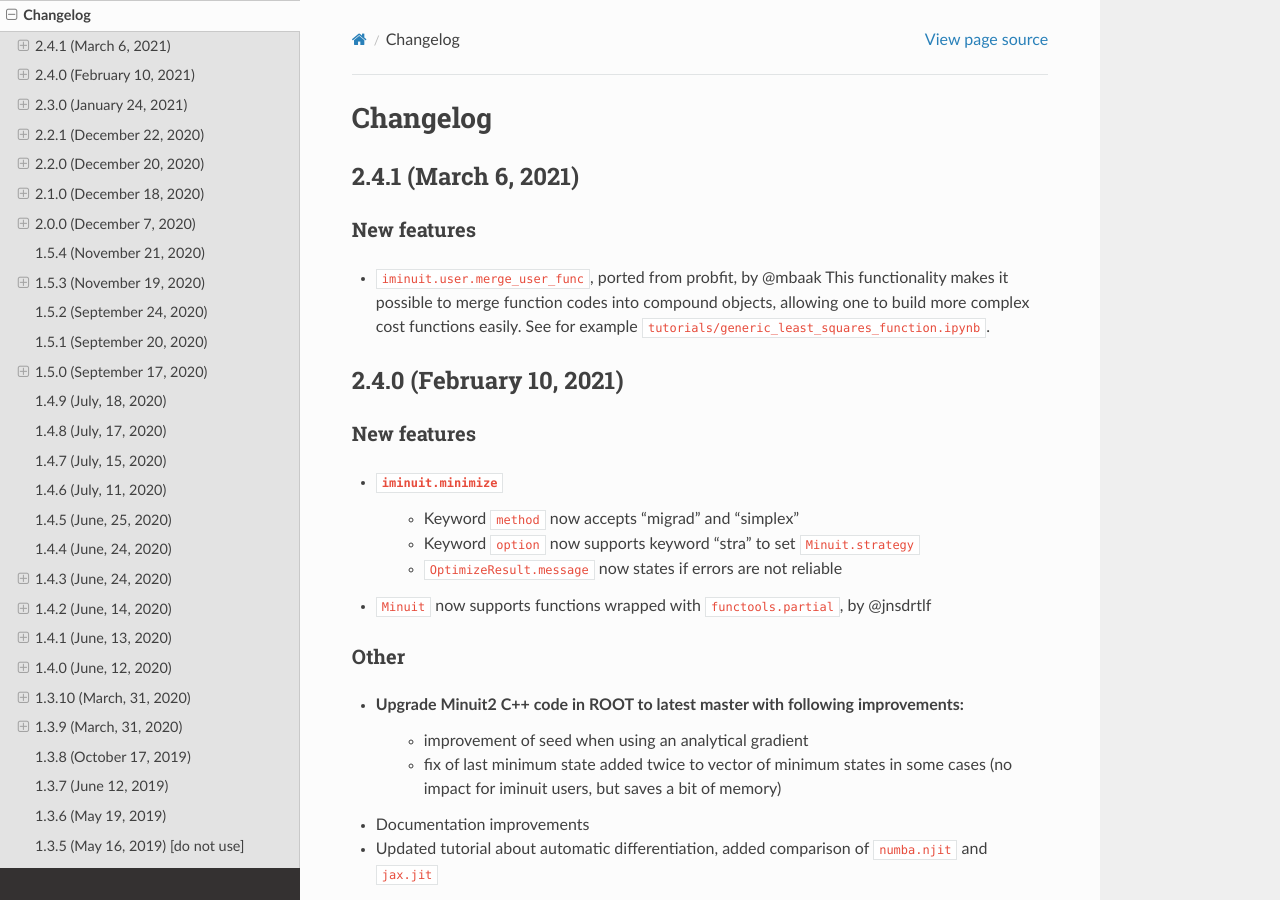
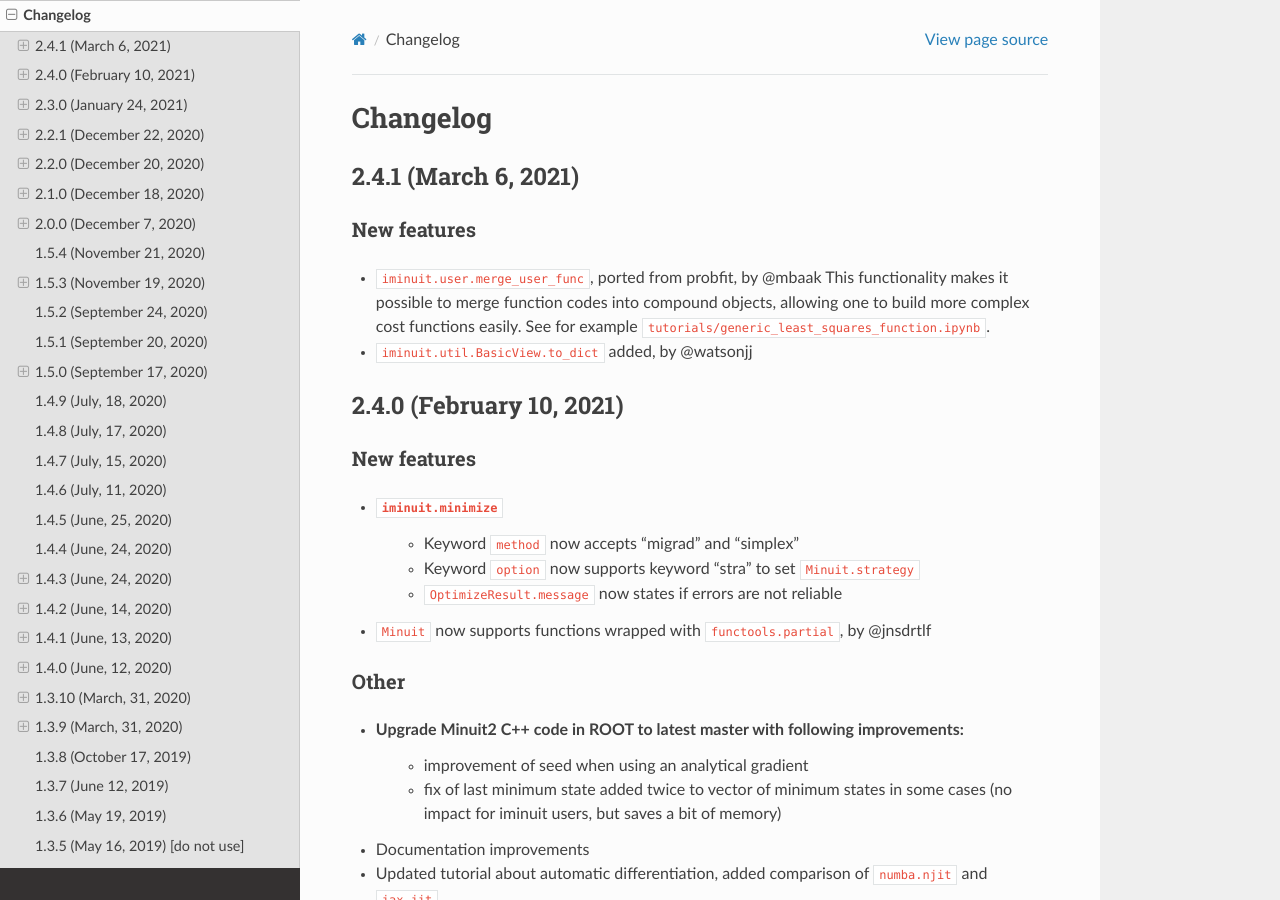
Before and after one commit to scikit-hep/iminuit, a Sphinx documentation site: the page built from doc/changelog.rst, in a window 1280 px wide and 900 px high. Built offline with Sphinx 7.4.7 and the Read the Docs theme 2.0.0, drawn with Linux system fonts in a browser that asks for light colours.

Commit message:
update changelog

```diff
--- a/doc/changelog.rst
+++ b/doc/changelog.rst
@@ -14,6 +14,7 @@ New features
   This functionality makes it possible to merge function codes into compound objects,
   allowing one to build more complex cost functions easily.
   See for example ``tutorials/generic_least_squares_function.ipynb``.
+- ``iminuit.util.BasicView.to_dict`` added, by @watsonjj
 
 2.4.0 (February 10, 2021)
 -------------------------
```
